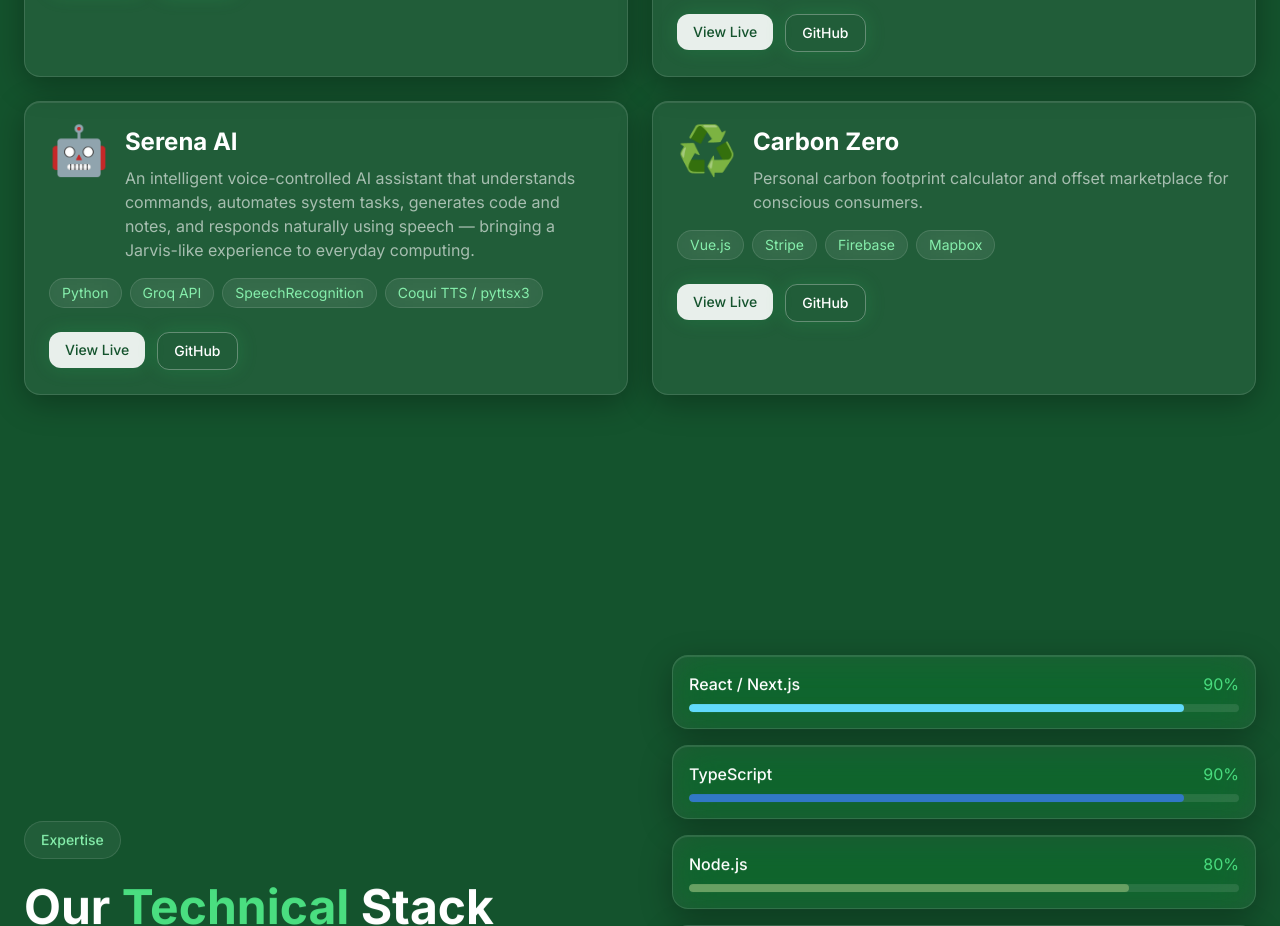
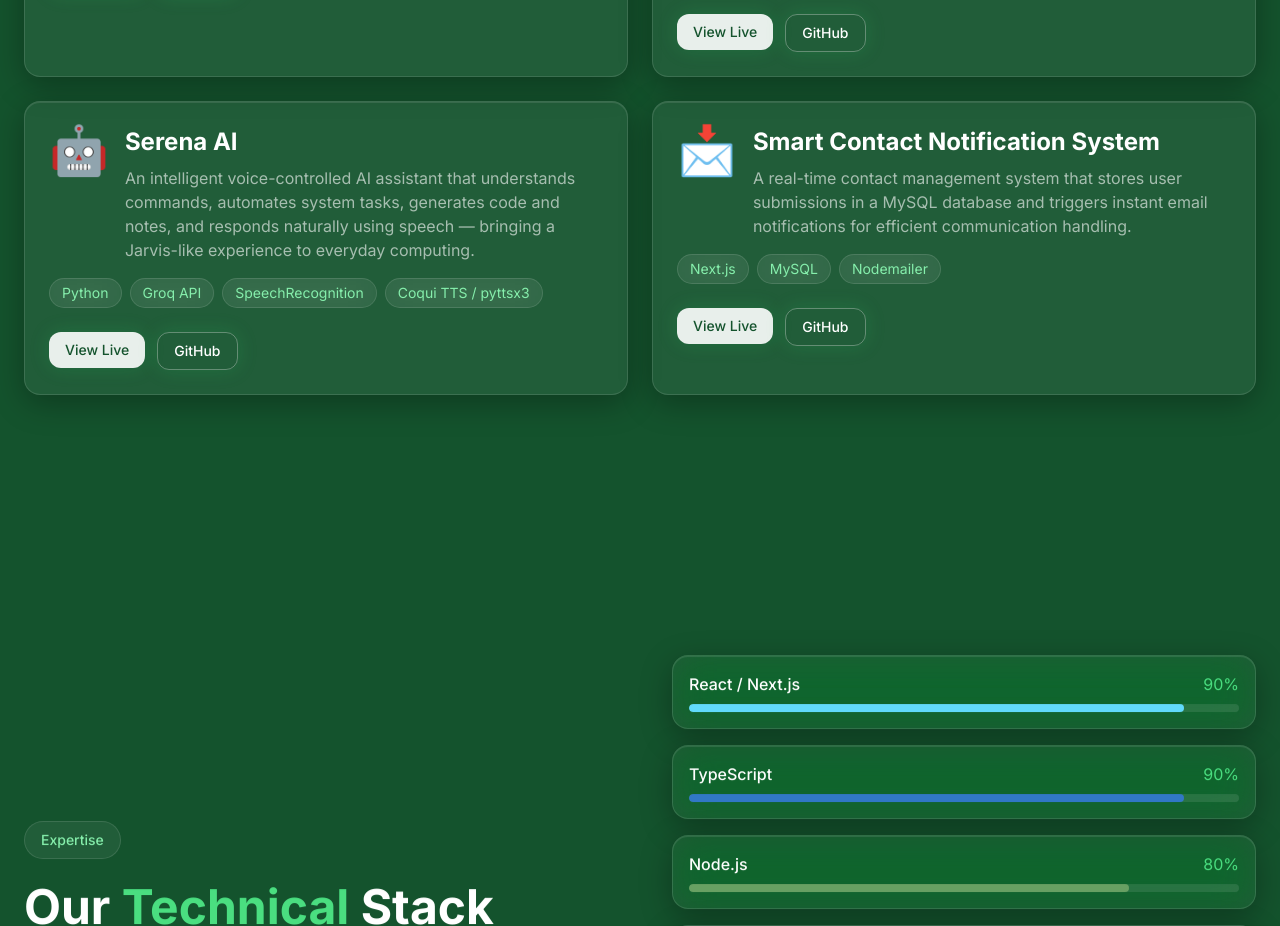
Before and after one commit to jayeshwagh2511/nature-team-showcase, a Next.js app: page / in a window 1280 px wide. Shown: the part 2120-3046 px from the top of the page. Built offline with nearby package versions, Linux system fonts and the light colour scheme.

Commit message:
feat: replace previous project with smart contact notification system

```diff
--- a/components/sections/Projects.tsx
+++ b/components/sections/Projects.tsx
@@ -31,13 +31,13 @@ const projects = [
   github: "https://github.com/jayeshwagh2511",
 },
 
- {
-    title: "Carbon Zero",
-    description:
-      "Personal carbon footprint calculator and offset marketplace for conscious consumers.",
-    tech: ["Vue.js", "Stripe", "Firebase", "Mapbox"],
-    image: "♻️",
-  },
+{
+  title: "Smart Contact Notification System",
+  description:
+    "A real-time contact management system that stores user submissions in a MySQL database and triggers instant email notifications for efficient communication handling.",
+  tech: ["Next.js", "MySQL", "Nodemailer"],
+  image: "📩",
+}
 ];
 
 export default function Projects() {
```
